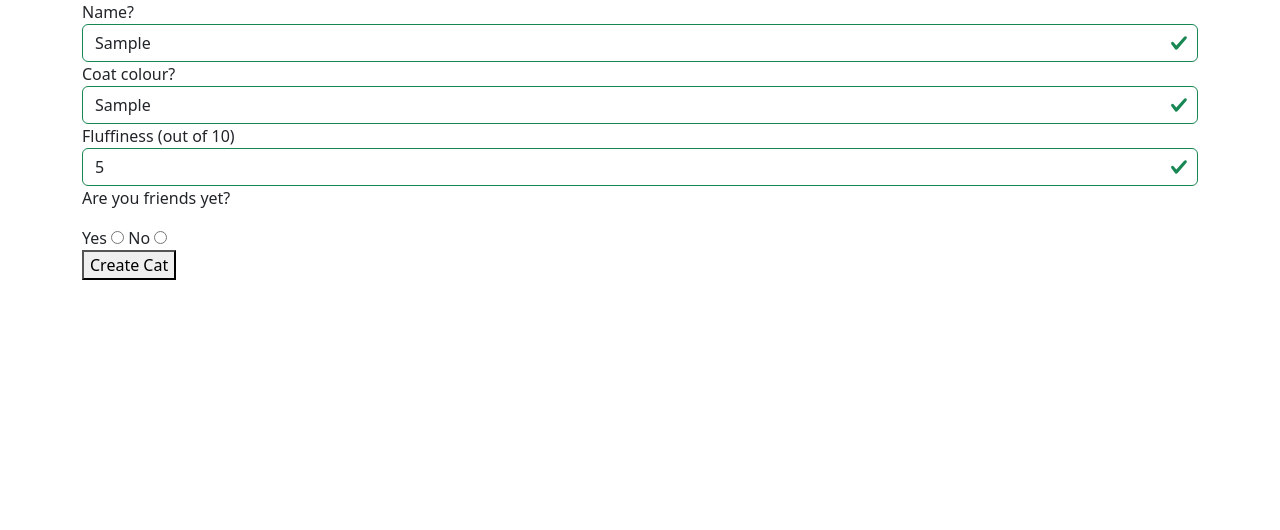
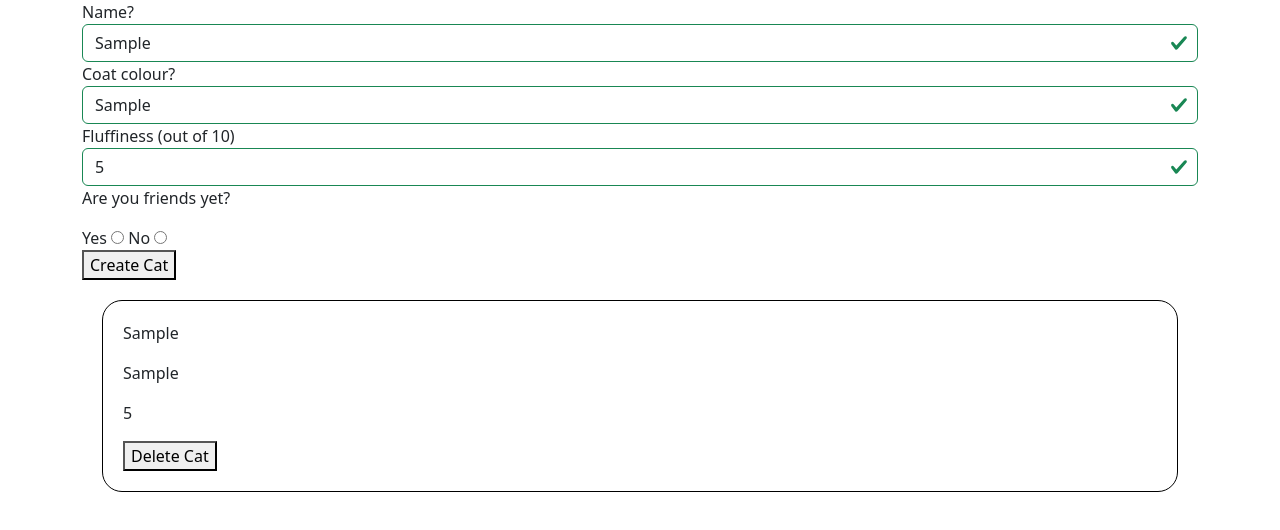
Before and after one commit to mary-hamilton/Neighbourhood-Cats, a website built with Vite: page index.html in a window 1280 px wide. Both pictures are taken after typing "Sample", "Sample", "5" into the empty fields and a click on the button "Create Cat". Built offline with nearby package versions, Linux system fonts and the light colour scheme.

Commit message:
added delete button functionality

```diff
--- a/fluffiness.js
+++ b/fluffiness.js
@@ -10,6 +10,5 @@ export const checkFluffinessValidity = (fluffiness) => {
  if (!outOfTen(fluffiness)) {
      issues.push("Your fluffiness value must be out of 10!")
  }
- console.log(issues);
  return issues;
 }
--- a/index.html
+++ b/index.html
@@ -35,6 +35,9 @@
     </div>
     <button id="submit-button" type="submit">Create Cat</button>
 </form>
+<div class="container" id="cat-card-holder">
+
+</div>
 
 </body>
 </html>
--- a/main.js
+++ b/main.js
@@ -1,6 +1,6 @@
 import './bootstrap.css';
 import './style.css';
-import  {checkNameValidity} from "./catName.js";
+import {checkNameValidity} from "./catName.js";
 import {checkFluffinessValidity} from "./fluffiness.js"
 import {checkColourValidity} from "./coatColour.js";
 import {createNewCat} from "./createCat.js";
@@ -23,43 +23,55 @@ form.onsubmit = (event) => {
     displayValidity(fluffiness);
 
     let validated = true;
-    if (catName.getIssues().length > 0 || coatColour.getIssues().length  > 0 || fluffiness.getIssues().length > 0) {
+    if (catName.getIssues().length > 0 || coatColour.getIssues().length > 0 || fluffiness.getIssues().length > 0) {
         validated = false;
     }
-    console.log(validated)
     if (validated) {
         let newCat = {
             name: catName.getValue(),
             colour: coatColour.getValue(),
             fluffiness: fluffiness.getValue(),
             // friend: friendsInputYes.value,
+        }
+        catArray.push(newCat);
+        printCats();
+
     }
-    catArray.push(newCat);
-    console.log(catArray);
-}
 }
 // Get and validate the cat name
 export const catName = {
     input: document.getElementById('cat-name'),
     feedback: document.getElementById('name-feedback'),
-    getValue() { return this.input.value },
-    getIssues() { return checkNameValidity(this.getValue(), catArray)},
+    getValue() {
+        return this.input.value
+    },
+    getIssues() {
+        return checkNameValidity(this.getValue(), catArray)
+    },
 };
 
 // Get and validate the cat colour
 export const coatColour = {
     input: document.getElementById('coat-colour'),
     feedback: document.getElementById('colour-feedback'),
-    getValue() { return this.input.value },
-    getIssues() { return checkColourValidity(this.getValue())},
+    getValue() {
+        return this.input.value
+    },
+    getIssues() {
+        return checkColourValidity(this.getValue())
+    },
 };
 
 // Get and validate the cat fluffiness
 export const fluffiness = {
     input: document.getElementById('fluffiness'),
     feedback: document.getElementById('fluffiness-feedback'),
-    getValue() { return this.input.value },
-    getIssues() { return checkFluffinessValidity(this.getValue())},
+    getValue() {
+        return this.input.value
+    },
+    getIssues() {
+        return checkFluffinessValidity(this.getValue())
+    },
 };
 
 // Get and validate the friend value I HAVE NOT DONE THIS YET
@@ -78,3 +90,30 @@ export const displayValidity = (formGroup) => {
     })
     issueElements.forEach((el) => formGroup.feedback.appendChild(el));
 }
+
+// create and display the cat cards
+
+export const printCats = () => {
+    const catCardHolder = document.getElementById("cat-card-holder")
+    catCardHolder.replaceChildren();
+    let catCards = catArray.map((cat) => {
+        let catEl = document.createElement("div");
+        catEl.classList.add("cat-cards");
+        let catName = document.createElement("p");
+        catName.textContent = cat.name;
+        let catColour = document.createElement("p");
+        catColour.textContent = cat.colour;
+        let catFluffiness = document.createElement("p");
+        catFluffiness.textContent = cat.fluffiness;
+        let deleteCat = document.createElement("button");
+        deleteCat.textContent = "Delete Cat";
+        deleteCat.onclick = () => {
+            deleteCat.parentElement.remove();
+            catArray = catArray.filter((value) => value.name !== cat.name);
+        }
+        catEl.append(catName, catColour, catFluffiness, deleteCat);
+        return catEl;
+    })
+
+    catCards.forEach((el) => catCardHolder.appendChild(el));
+}
--- a/style.css
+++ b/style.css
@@ -0,0 +1,8 @@
+
+
+.cat-cards {
+    border: 1px solid black;
+    border-radius: 20px;
+    padding: 20px;
+    margin: 20px;
+}
```
